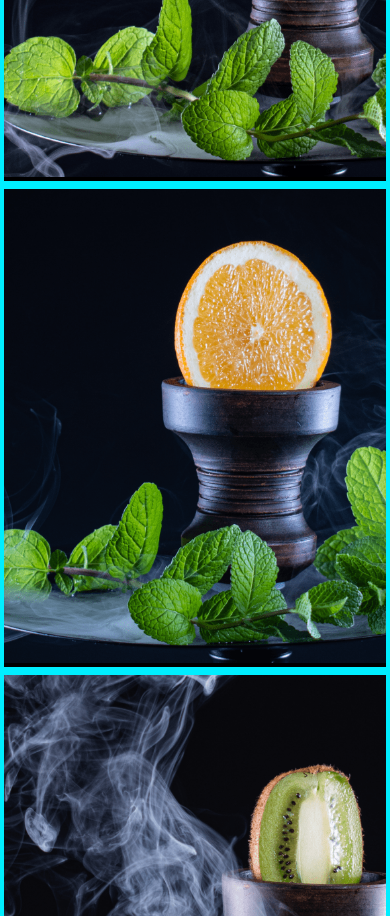
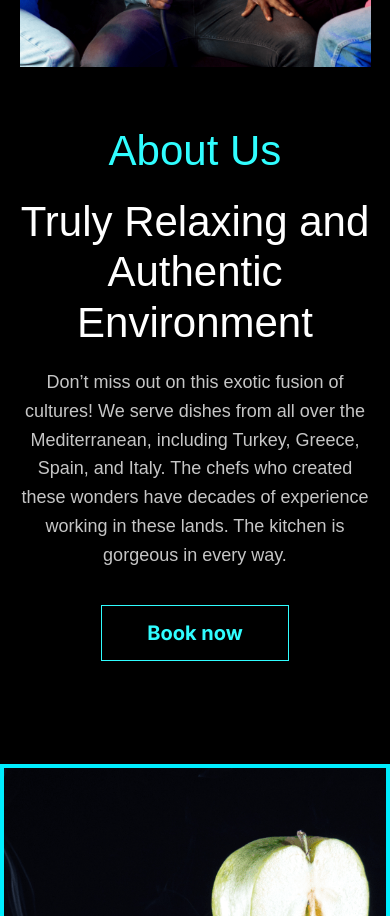
Before and after one commit to AslanovOrkhan/Huka-React, a React (Create React App) app: page / in a window 390 px wide. Shown: the part 1320-2236 px from the top of the page. Built offline with nearby package versions, Linux system fonts and the light colour scheme.

Commit message:
about card component

```diff
--- /dev/null
+++ b/src/components/AboutCard.jsx
@@ -0,0 +1,28 @@
+import React from "react";
+import Button from "./Button";
+
+const AboutCard = () => {
+  return (
+    <div>
+      <div className="aboutCardContainer">
+        <div className="aboutImage">
+          <img src={require("../assets/about.png")} alt="" />
+        </div>
+        <div className="content">
+          <h3>About Us</h3>
+          <span>Truly Relaxing and Authentic Environment</span>
+          <p>
+            Don’t miss out on this exotic fusion of cultures! We serve dishes
+            from all over the Mediterranean, including Turkey, Greece, Spain,
+            and Italy. The chefs who created these wonders have decades of
+            experience working in these lands. The kitchen is gorgeous in every
+            way.
+          </p>
+          <Button />
+        </div>
+      </div>
+    </div>
+  );
+};
+
+export default AboutCard;
--- a/src/pages/Home.jsx
+++ b/src/pages/Home.jsx
@@ -2,6 +2,7 @@ import React from "react";
 import Button from "../components/Button";
 import ShishaTasts from "../components/ShishaTasts";
 import CustomerCommentCard from "../components/CustomerCommentCard";
+import AboutCard from "../components/AboutCard";
 const Home = () => {
   return (
     <div>
@@ -25,6 +26,9 @@ const Home = () => {
             </div>
           </div>
         </div>
+      </div>
+      <div className="container">
+        <AboutCard />
       </div>
       <div className="ShishaTasts">
         <ShishaTasts
--- /dev/null
+++ b/src/style/component/aboutCard.scss
@@ -0,0 +1,74 @@
+.aboutCardContainer {
+  display: flex;
+  align-items: center;
+  justify-content: space-between;
+  gap: 55px;
+  .aboutImage {
+    flex: 1;
+    max-height: 530px;
+    overflow: hidden;
+    margin-right: 35px;
+    img {
+      width: 100%;
+      min-height: 100%;
+      object-fit: cover;
+    }
+  }
+  .content {
+    flex: 1;
+    display: flex;
+    flex-direction: column;
+    align-items: start;
+    justify-content: start;
+    gap: 20px;
+    margin-left: 30px;
+    h3 {
+      color: #30fdff;
+      font-family: "Cherish", Sans-serif;
+      font-size: 52px;
+      font-weight: 400;
+      line-height: 1.2em;
+    }
+    span {
+      color: #ffffff;
+      font-family: "Montserrat Alternates", Sans-serif;
+      font-size: 46px;
+      font-weight: 500;
+      line-height: 1.2em;
+    }
+    p {
+      color: #c6c6c6;
+      font-family: "Work Sans", Sans-serif;
+      font-size: 18px;
+      font-weight: 400;
+      line-height: 1.6em;
+      padding-right: 45px;
+    }
+  }
+}
+
+@media (max-width: 991px) {
+  .aboutCardContainer {
+    flex-direction: column;
+    .aboutImage {
+      margin-right: 0;
+    }
+    .content {
+      align-items: center;
+      justify-content: center;
+      margin-left: 0;
+      h3 {
+        text-align: center;
+        font-size: 42px;
+      }
+      span {
+        text-align: center;
+        font-size: 42px;
+      }
+      p {
+        text-align: center;
+        padding-right: 0px;
+      }
+    }
+  }
+}
--- a/src/style/main.scss
+++ b/src/style/main.scss
@@ -4,3 +4,4 @@
 @import url(../style/component/button.scss);
 @import url(../style/component/shishaTasts.scss);
 @import url(../style/component/customerCommentCard.scss);
+@import url(../style/component/aboutCard.scss);
--- a/src/style/page/home.scss
+++ b/src/style/page/home.scss
@@ -77,7 +77,6 @@
     }
   }
 }
-
 .ShishaTasts {
   padding: 3rem 0;
   display: grid;
@@ -204,6 +203,24 @@
   }
 }
 @media (max-width: 991px) {
+  .aboutCardContainer {
+    flex-direction: column;
+    .content {
+      align-items: center;
+      justify-content: center;
+      h3 {
+        text-align: center;
+        font-size: 42px;
+      }
+      span {
+        text-align: center;
+        font-size: 42px;
+      }
+      p {
+        text-align: center;
+      }
+    }
+  }
   .homeContainer {
     .homeText {
       max-width: 65%;
```
Also changed, not shown: src/assets/u3t4ybgt4 (1).png (deleted), 1 other file (tests, documents, lock files or other folders).
